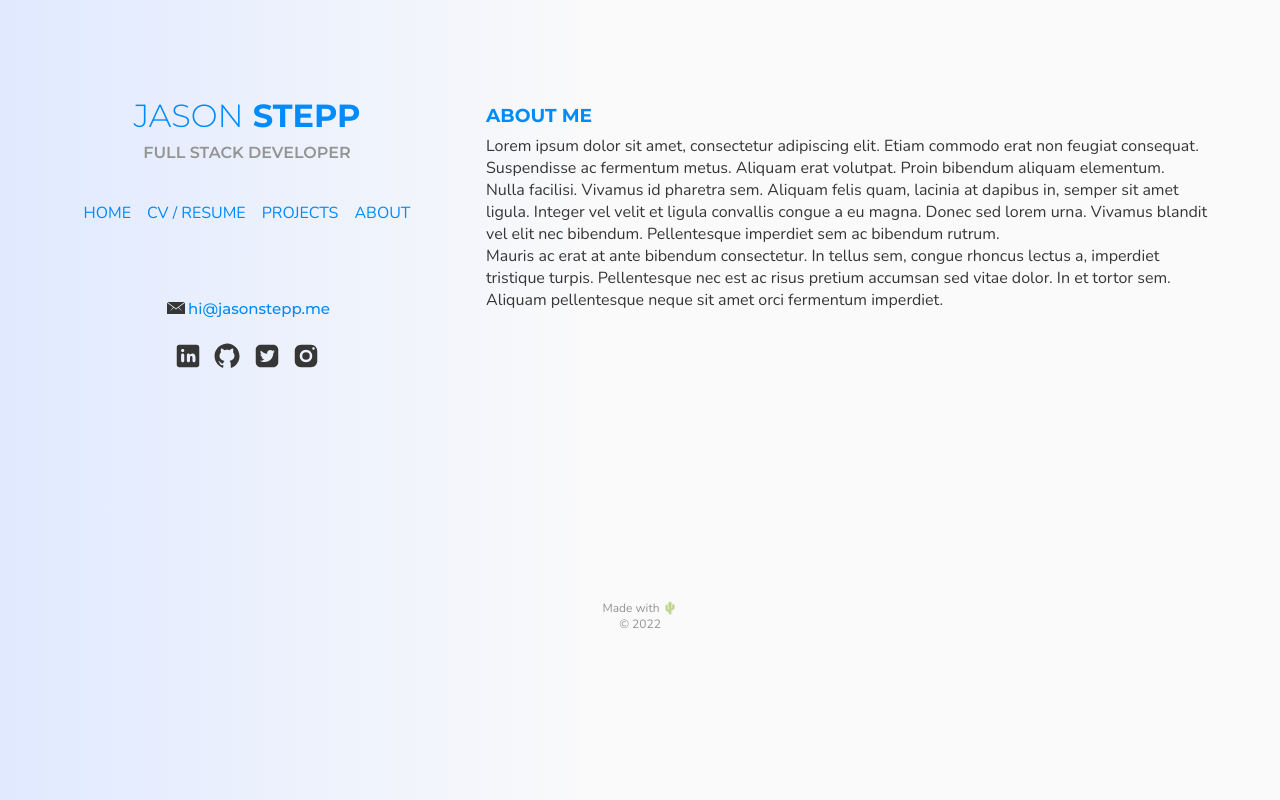
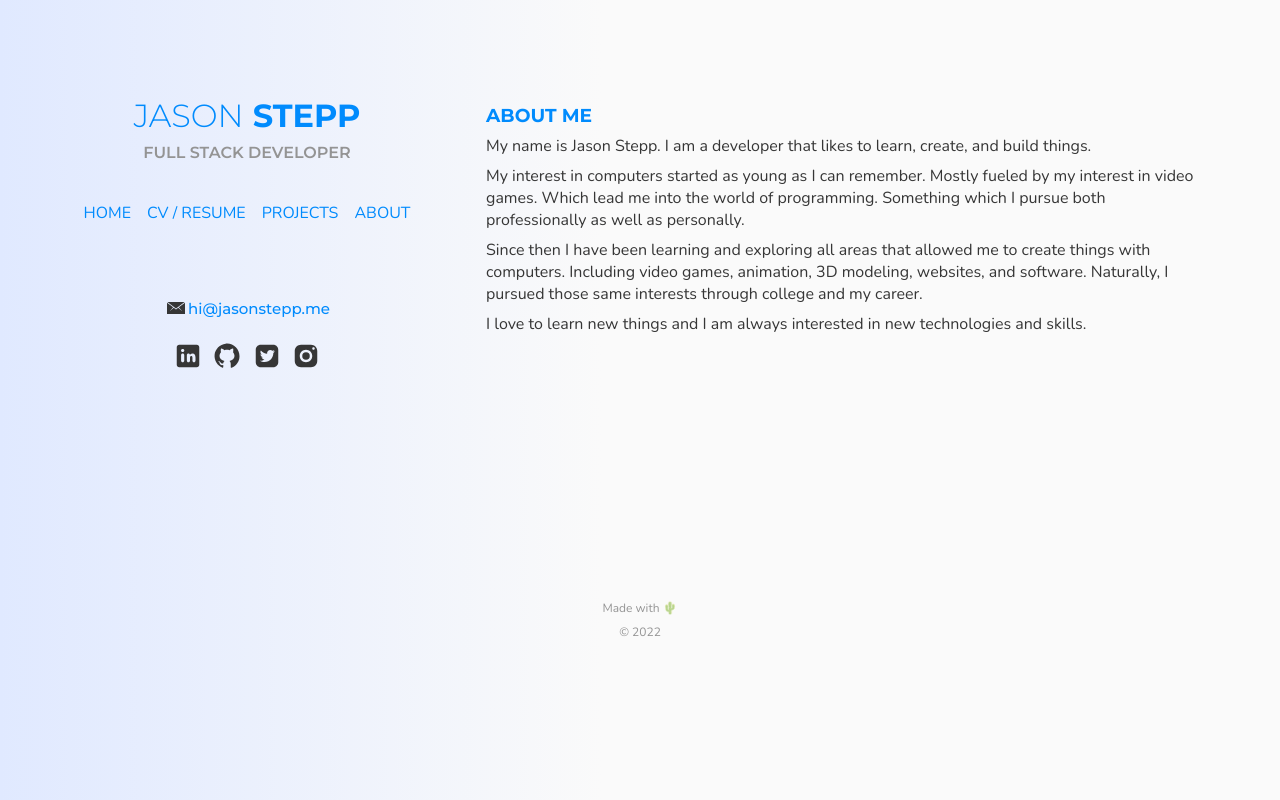
Before and after one commit to steppjason/jasonstepp-vue, a Vue app: page /about in a window 1280 px wide. Built offline with nearby package versions, Linux system fonts and the light colour scheme.

Commit message:
About me page

```diff
--- a/src/assets/styles/_root.scss
+++ b/src/assets/styles/_root.scss
@@ -66,6 +66,10 @@ a:active,
 a:visited {
 	text-decoration: none;
 	color: var(--secondary-color);
+}
+
+p{
+	margin-bottom: 0.5rem;
 }
 
 sup {
--- a/src/views/About.vue
+++ b/src/views/About.vue
@@ -2,18 +2,14 @@
 
 	<div class="content">
 		<h3>About Me</h3>
-		<p>Lorem ipsum dolor sit amet, consectetur adipiscing elit. Etiam
-		commodo erat non feugiat consequat. Suspendisse ac fermentum metus.
-		Aliquam erat volutpat. Proin bibendum aliquam elementum.</p>
-		<p>Nulla facilisi. Vivamus id pharetra sem. Aliquam felis quam, lacinia
-		at dapibus in, semper sit amet ligula. Integer vel velit et ligula
-		convallis congue a eu magna. Donec sed lorem urna. Vivamus blandit
-		vel elit nec bibendum. Pellentesque imperdiet sem ac bibendum
-		rutrum.</p>
-		<p>Mauris ac erat at ante bibendum consectetur. In tellus sem, congue
-		rhoncus lectus a, imperdiet tristique turpis. Pellentesque nec est
-		ac risus pretium accumsan sed vitae dolor. In et tortor sem. Aliquam
-		pellentesque neque sit amet orci fermentum imperdiet.</p>
+		<p>My name is Jason Stepp. I am a developer that likes to learn, create, and build things.</p>
+		<p>My interest in computers started as young as I can remember. Mostly fueled by my interest
+		in video games. Which lead me into the world of programming. Something which I pursue both
+		professionally as well as personally.</p>
+		<p>Since then I have been learning and exploring all areas that allowed me to create things
+		with computers. Including video games, animation, 3D modeling, websites, and software. Naturally,
+		I pursued those same interests through college and my career.</p>
+		<p>I love to learn new things and I am always interested in new technologies and skills.</p>
 	</div>
 
 </template>
```
